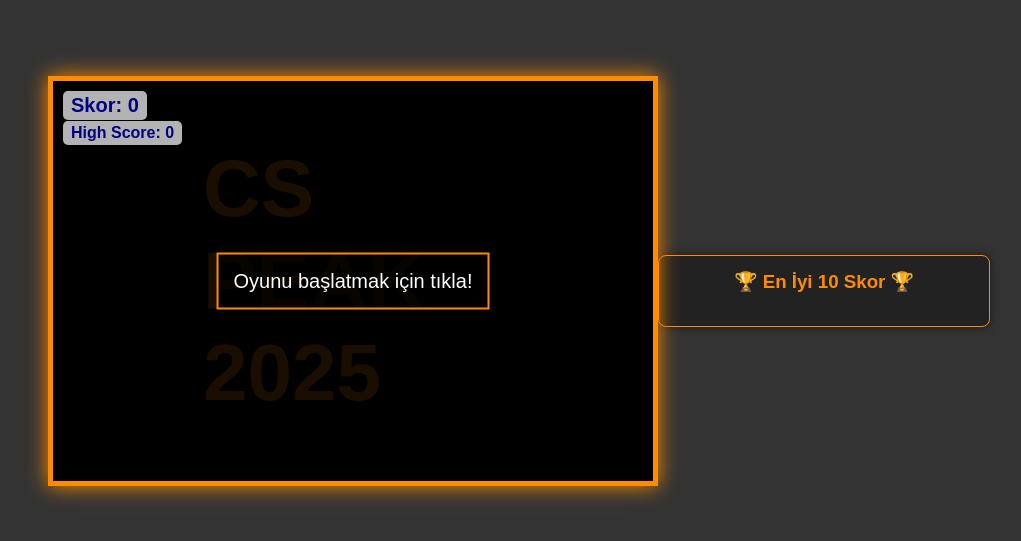
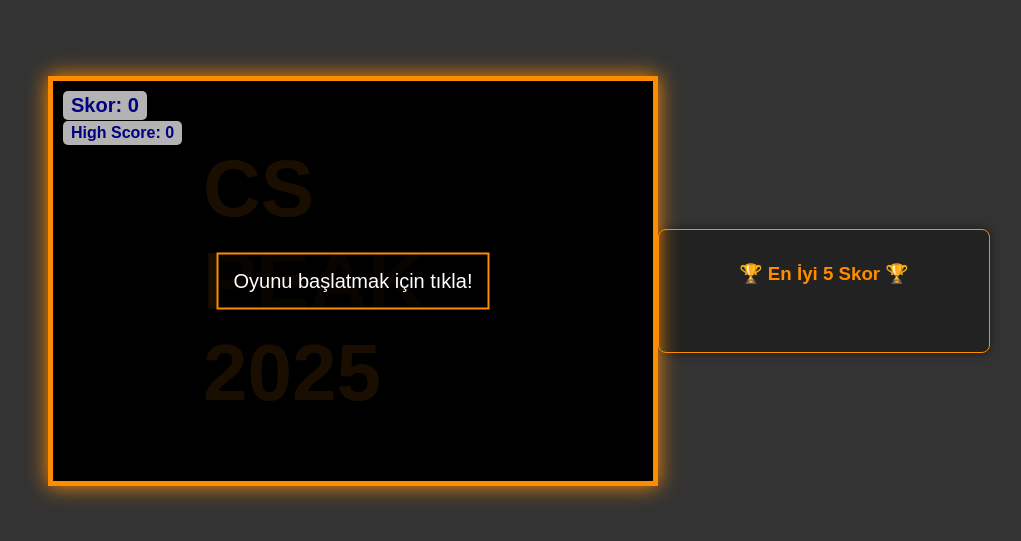
Before and after one commit to BedirhanEnesKelekci/cs-peak-flappy-2025, a plain HTML site: page index.html in a window 1280 px wide. Shown: the part 109-650 px from the top of the page, without its empty margins (121-1142 px from the left). Drawn offline with Linux system fonts and the light colour scheme.

Commit message:
Change leaderboard display from top 10 to top 5 scores

```diff
--- a/index.html
+++ b/index.html
@@ -15,8 +15,8 @@
         <div id="high-score-display">En Yüksek Skor: 0</div>
     </div>
     <div id="leaderboard-container">
-    <h3>🏆 En İyi 10 Skor 🏆</h3>
-    <ol id="leaderboard-list"></ol>
+    <h3>🏆 En İyi 5 Skor 🏆</h3>
+    <ol id="leaderboard-list"></ol>
 </div>
     <script src="https://www.gstatic.com/firebasejs/8.10.0/firebase-app.js"></script>
 <script src="https://www.gstatic.com/firebasejs/8.10.0/firebase-database.js"></script>
```
